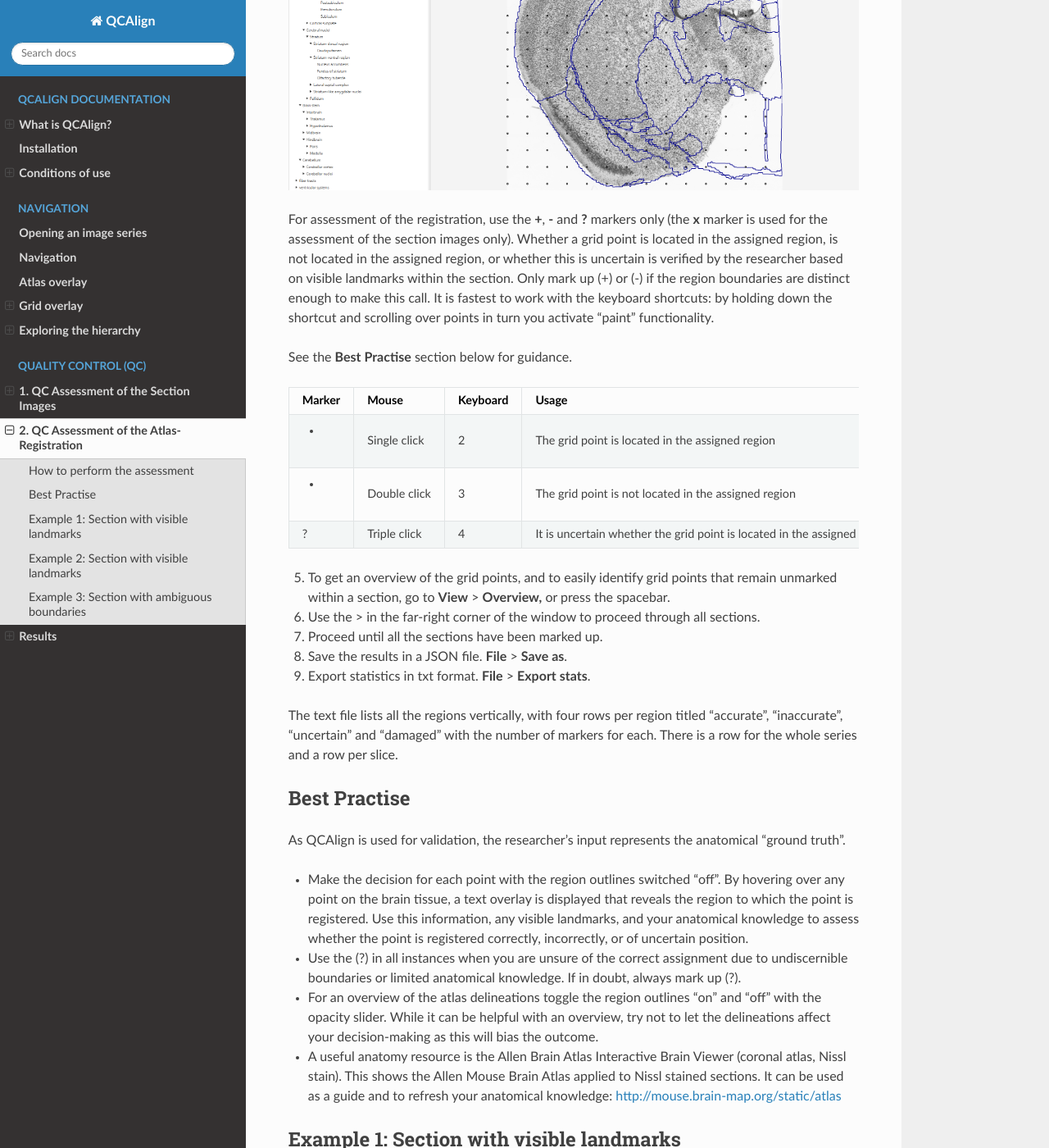
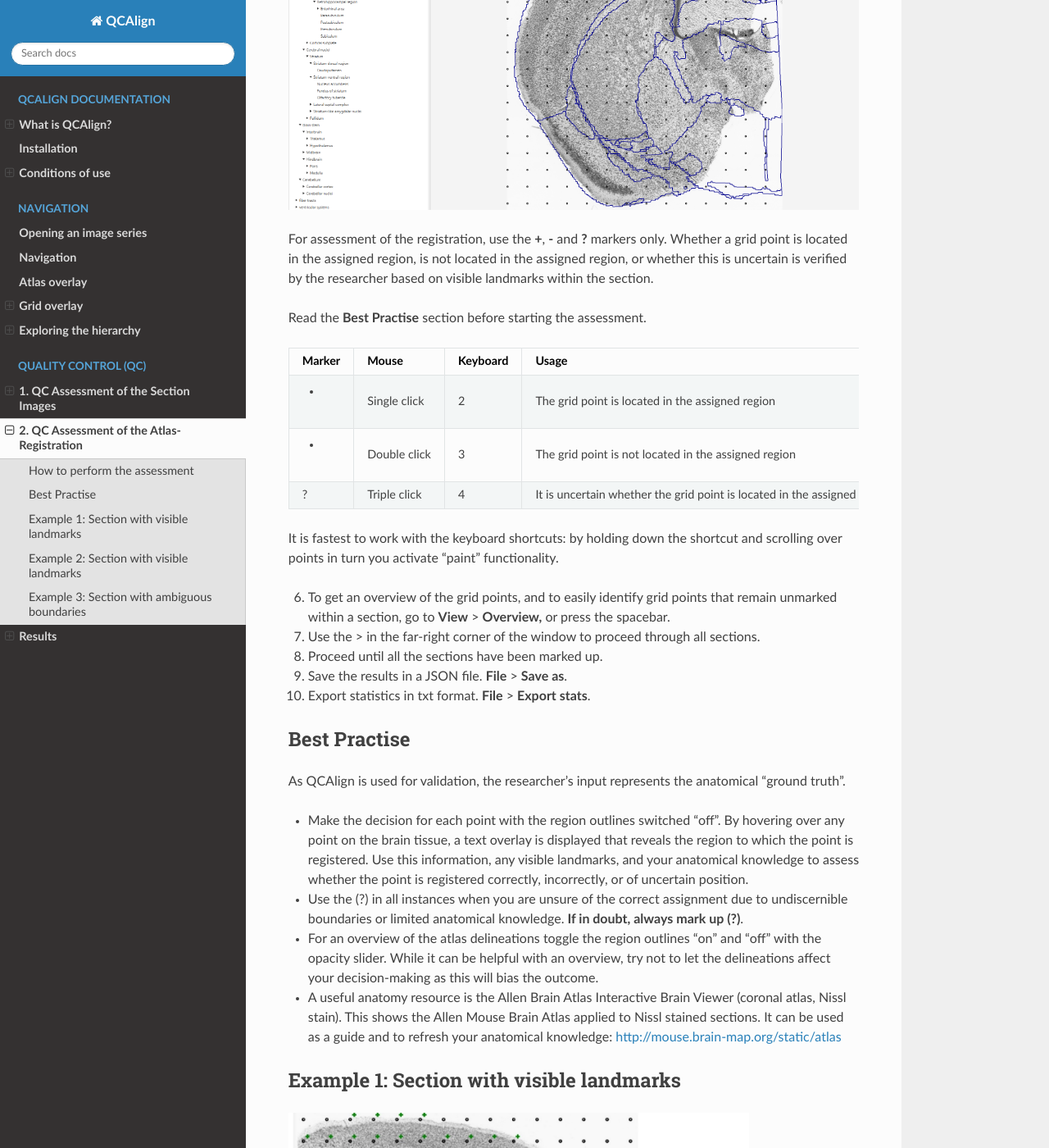
Before and after one commit to Neural-Systems-at-UIO/QCAlign, a Sphinx documentation site: the page built from docs/QCatlasmaps.rst, in a window 1280 px wide and 1400 px high, scrolled down 633 px. Shown: the whole window at 82% size. Built offline with Sphinx 7.4.7 and the Read the Docs theme 2.0.0, drawn with Linux system fonts in a browser that asks for light colours; some of the changed text lies outside the part shown.

Commit message:
Update QCatlasmaps.rst

```diff
--- a/docs/QCatlasmaps.rst
+++ b/docs/QCatlasmaps.rst
@@ -6,17 +6,19 @@
 
 1. Open the JSON file from QuickNII or VisuAlign that corresponds to the image series and the delineations that you would like to assess.
 
-2. Adjust the atlas hierarchy, the grid spacing and the grid aesthetics: see the navigation section for information. Use the opacity slider to adjust the appearance of the atlas overlay in the viewer window: switch the delineations "off" for the assessment.
+2. Adjust the atlas hierarchy, the grid spacing and the grid aesthetics: see the navigation section for information.
 
-3. Start on the first section of the series by clicking the \|<< arrow in the upper-right corner. Proceed to each subsequent section by clicking >
+3. Use the opacity slider to adjust the appearance of the atlas overlay in the viewer window: switch the delineations "off" for the assessment.
 
-4. In the section viewer, mark up points that overlap the section. Points that fall outside of the experimental section should be left blank.
+4. Start on the first section of the series by clicking the \|<< arrow in the upper-right corner. Proceed to each subsequent section by clicking >
+
+5. In the section viewer, mark up points that overlap the section. Points that fall outside of the experimental section should be left blank.
 
 .. image:: vertopal_cbedec83746b4aa08b3d6abec4c06604/media/image16.PNG
 
-For assessment of the registration, use the **+**, **-** and **?** markers only (the **x** marker is used for the assessment of the section images only). Whether a grid point is located in the assigned region, is not located in the assigned region, or whether this is uncertain is verified by the researcher based on visible landmarks within the section. Only mark up (+) or (-) if the region boundaries are distinct enough to make this call. It is fastest to work with the keyboard shortcuts: by holding down the shortcut and scrolling over points in turn you activate “paint” functionality.
+For assessment of the registration, use the **+**, **-** and **?** markers only. Whether a grid point is located in the assigned region, is not located in the assigned region, or whether this is uncertain is verified by the researcher based on visible landmarks within the section.
 
-See the **Best Practise** section below for guidance.
+Read the **Best Practise** section before starting the assessment.
 
 +------------+--------------+-------------------+-------------------+
 | **Marker** | **Mouse**    | **Keyboard**      | **Usage**         |
@@ -38,19 +40,17 @@
 |            |              |                   | region            |
 +------------+--------------+-------------------+-------------------+
 
-5. To get an overview of the grid points, and to easily identify grid points that remain unmarked within a section, go to **View** > **Overview,** or press the spacebar.
+It is fastest to work with the keyboard shortcuts: by holding down the shortcut and scrolling over points in turn you activate “paint” functionality.
 
-6. Use the > in the far-right corner of the window to proceed through all sections.
+6. To get an overview of the grid points, and to easily identify grid points that remain unmarked within a section, go to **View** > **Overview,** or press the spacebar.
 
-7. Proceed until all the sections have been marked up.
+7. Use the > in the far-right corner of the window to proceed through all sections.
 
-8. Save the results in a JSON file. **File** > **Save as**.
+8. Proceed until all the sections have been marked up.
 
-9. Export statistics in txt format. **File** > **Export stats**.
+9. Save the results in a JSON file. **File** > **Save as**.
 
-The text file lists all the regions vertically, with
-four rows per region titled “accurate”, “inaccurate”, “uncertain” and
-“damaged” with the number of markers for each. There is a row for the whole series and a row per slice.
+10. Export statistics in txt format. **File** > **Export stats**.
 
 Best Practise
 ---------------
@@ -58,7 +58,7 @@
 As QCAlign is used for validation, the researcher's input represents the anatomical “ground truth”.
 
 - Make the decision for each point with the region outlines switched "off". By hovering over any point on the brain tissue, a text overlay is displayed that reveals the region to which the point is registered. Use this information, any visible landmarks, and your anatomical knowledge to assess whether the point is registered correctly, incorrectly, or of uncertain position.
-- Use the (?) in all instances when you are unsure of the correct assignment due to undiscernible boundaries or limited anatomical knowledge. If in doubt, always mark up (?).
+- Use the (?) in all instances when you are unsure of the correct assignment due to undiscernible boundaries or limited anatomical knowledge. **If in doubt, always mark up (?)**.
 - For an overview of the atlas delineations toggle the region outlines "on" and "off" with the opacity slider. While it can be helpful with an overview, try not to let the delineations affect your decision-making as this will bias the outcome.
 - A useful anatomy resource is the Allen Brain Atlas Interactive Brain Viewer (coronal atlas, Nissl stain). This shows the Allen Mouse Brain Atlas applied to Nissl stained sections. It can be used as a guide and to refresh your anatomical knowledge: http://mouse.brain-map.org/static/atlas
 
```
